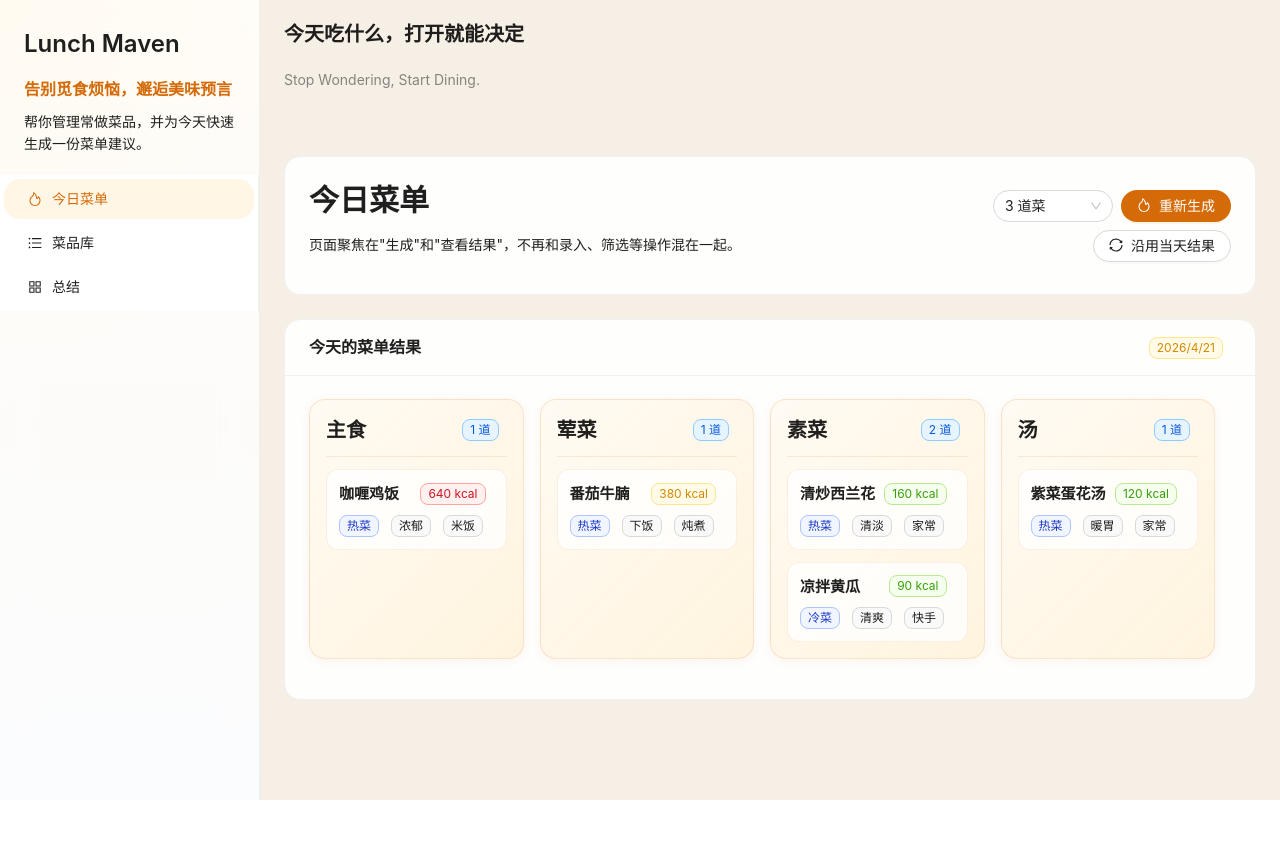
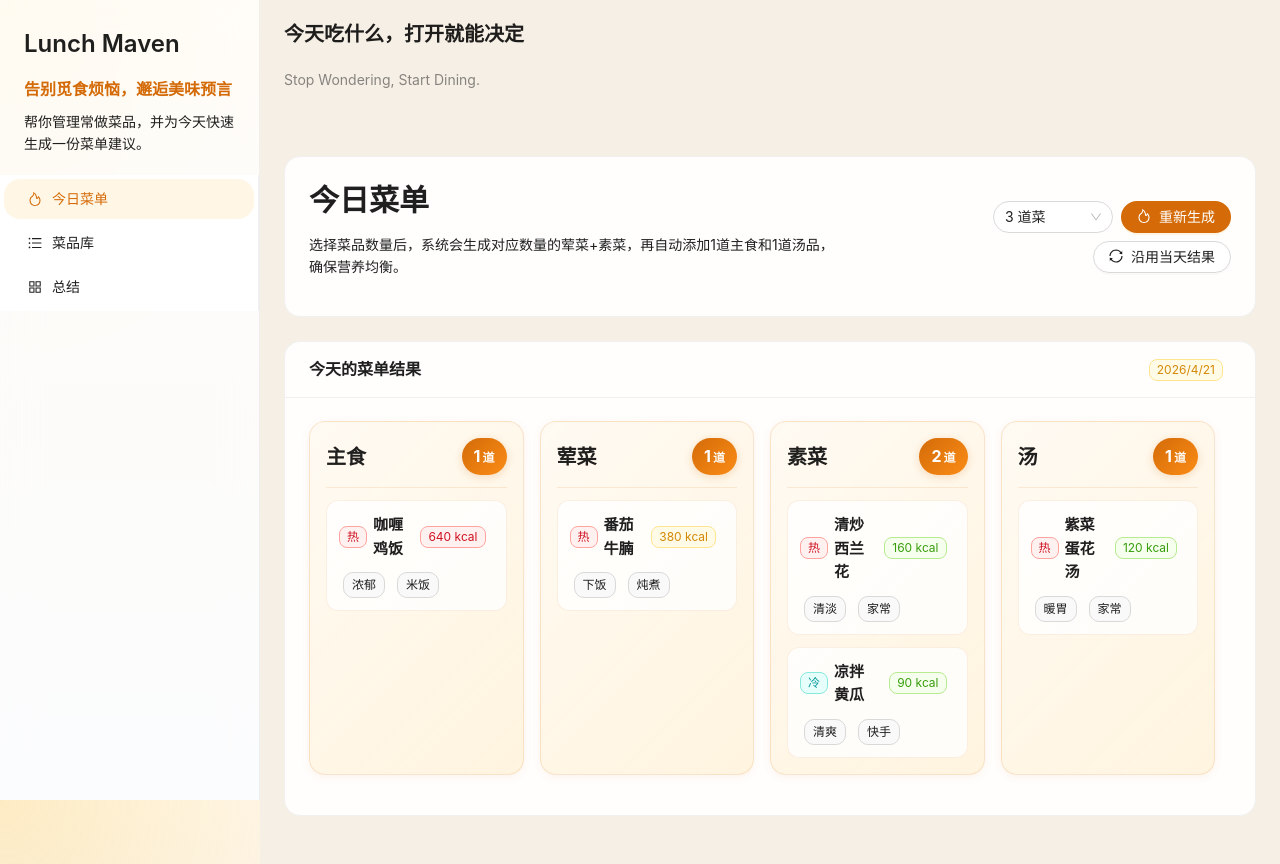
Before and after one commit to Cdream-l/LunchMaven, a React (Vite) app: page /generator in a window 1280 px wide. Before the commit the page ends 800 px from the top, so only its background shows below. Built offline with nearby package versions, Linux system fonts and the light colour scheme.

Commit message:
feat(界面): 改进菜单生成页面的样式和布局
添加分类计数样式组件，优化菜品项布局
更新温度标签样式，调整菜品标签显示位置
修改页面描述文本以更清晰说明生成逻辑

```diff
--- a/src/pages/GeneratorPage.jsx
+++ b/src/pages/GeneratorPage.jsx
@@ -49,7 +49,7 @@ export default function GeneratorPage() {
           <Col xs={24} lg={14}>
             <Typography.Title level={2}>今日菜单</Typography.Title>
             <Typography.Paragraph>
-              页面聚焦在"生成"和"查看结果"，不再和录入、筛选等操作混在一起。
+              选择菜品数量后，系统会生成对应数量的荤菜+素菜，再自动添加1道主食和1道汤品，确保营养均衡。
             </Typography.Paragraph>
           </Col>
           <Col xs={24} lg={10}>
@@ -87,7 +87,10 @@ export default function GeneratorPage() {
                         <Typography.Title level={4} style={{ margin: 0 }}>
                           {category}
                         </Typography.Title>
-                        <Tag color="blue">{dishes.length} 道</Tag>
+                        <div className="category-count">
+                          <span className="count-number">{dishes.length}</span>
+                          <span className="count-label">道</span>
+                        </div>
                       </div>
                       <div className="menu-dishes-list">
                         {dishes.map((dish) => {
@@ -96,14 +99,18 @@ export default function GeneratorPage() {
                           return (
                             <div key={dish.id} className="menu-dish-item">
                               <div className="dish-info-header">
-                                <Typography.Text strong className="dish-name-text">{dish.name}</Typography.Text>
+                                <div className="dish-name-section">
+                                  <Tag color={dish.servingTemperature === '热菜' ? 'red' : dish.servingTemperature === '冷菜' ? 'cyan' : 'default'}>
+                                    {dish.servingTemperature === '热菜' ? '热' : dish.servingTemperature === '冷菜' ? '冷' : '待定'}
+                                  </Tag>
+                                  <Typography.Text strong className="dish-name-text">{dish.name}</Typography.Text>
+                                </div>
                                 <Tag color={caloriesMeta.color} size="small">
                                   {dish.calories} kcal
                                 </Tag>
                               </div>
-                              <div className="dish-details">
+                              <div className="dish-tags">
                                 <Space size={4} wrap>
-                                  <Tag color="geekblue" size="small">{dish.servingTemperature || '待定温度'}</Tag>
                                   {dish.tags && dish.tags.length ? (
                                     dish.tags.map((tag) => (
                                       <Tag key={`${dish.id}-${tag}`} size="small">{tag}</Tag>
--- a/src/styles.css
+++ b/src/styles.css
@@ -216,6 +216,30 @@ body {
   margin-bottom: 12px;
 }
 
+.category-count {
+  background: linear-gradient(135deg, #d46b08, #fa8c16);
+  color: #fff;
+  padding: 6px 12px;
+  border-radius: 20px;
+  font-weight: 600;
+  display: flex;
+  align-items: baseline;
+  gap: 2px;
+  box-shadow: 0 2px 8px rgba(212, 107, 8, 0.2);
+}
+
+.count-number {
+  font-size: 16px;
+  font-weight: 700;
+  color: #fff;
+}
+
+.count-label {
+  font-size: 12px;
+  opacity: 0.95;
+  color: #fff;
+}
+
 .menu-dishes-list {
   display: flex;
   flex-direction: column;
@@ -242,7 +266,36 @@ body {
   display: flex;
   justify-content: space-between;
   align-items: center;
-  margin-bottom: 8px;
+  margin-bottom: 12px;
+  flex-wrap: wrap;
+  gap: 8px;
+}
+
+.dish-name-section {
+  display: flex;
+  align-items: center;
+  gap: 8px;
+  flex-wrap: wrap;
+  flex: 1;
+}
+
+.dish-name-section .ant-tag {
+  margin-right: -2px;
+}
+
+.temperature-tag {
+  font-weight: 600;
+  padding: 4px 12px;
+  border-radius: 16px;
+  font-size: 12px;
+  background: linear-gradient(135deg, #1890ff, #36cfc9);
+  color: white;
+  border: none;
+}
+
+.dish-tags {
+  padding-left: 4px;
+  margin-top: 4px;
 }
 
 .dish-name-text {
```
